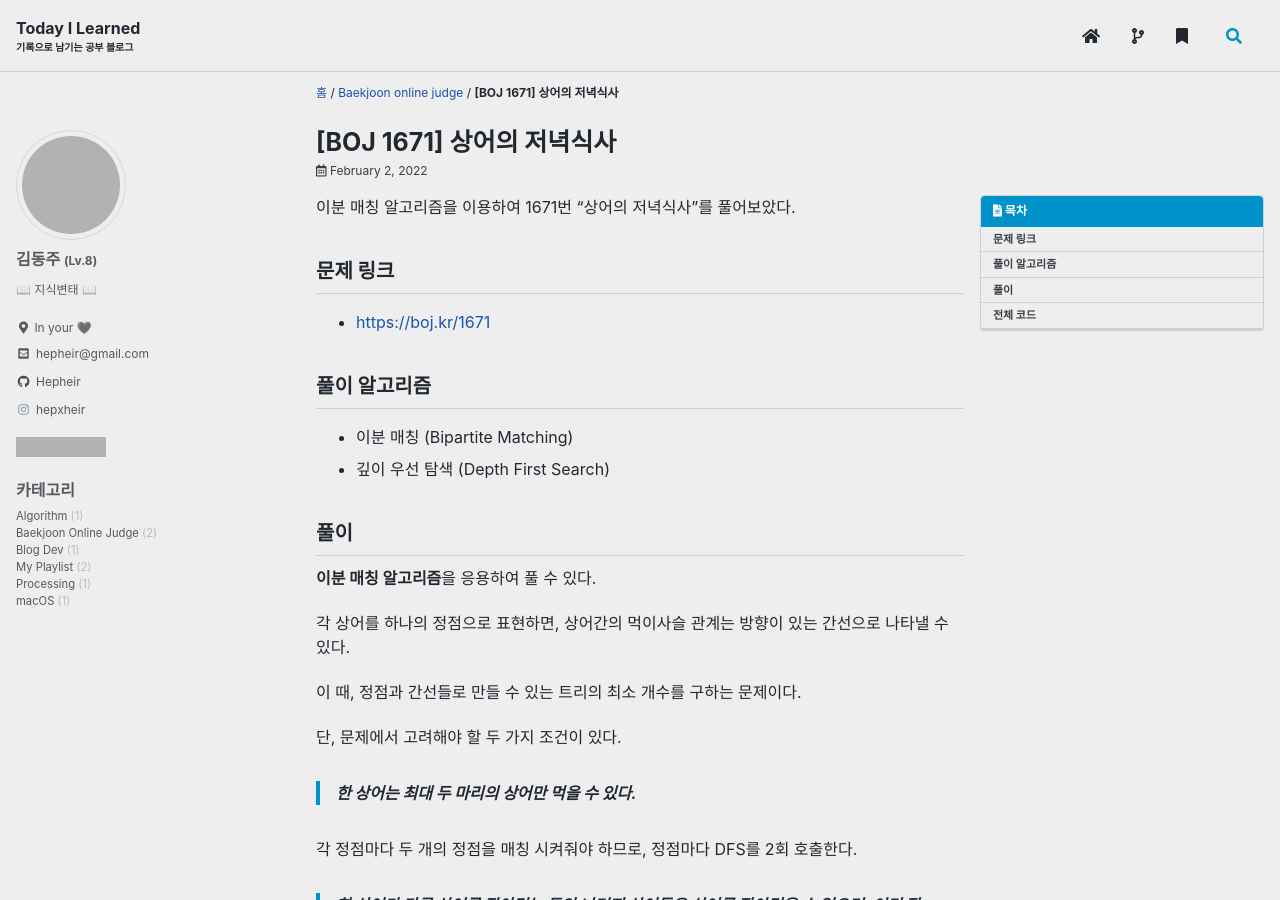
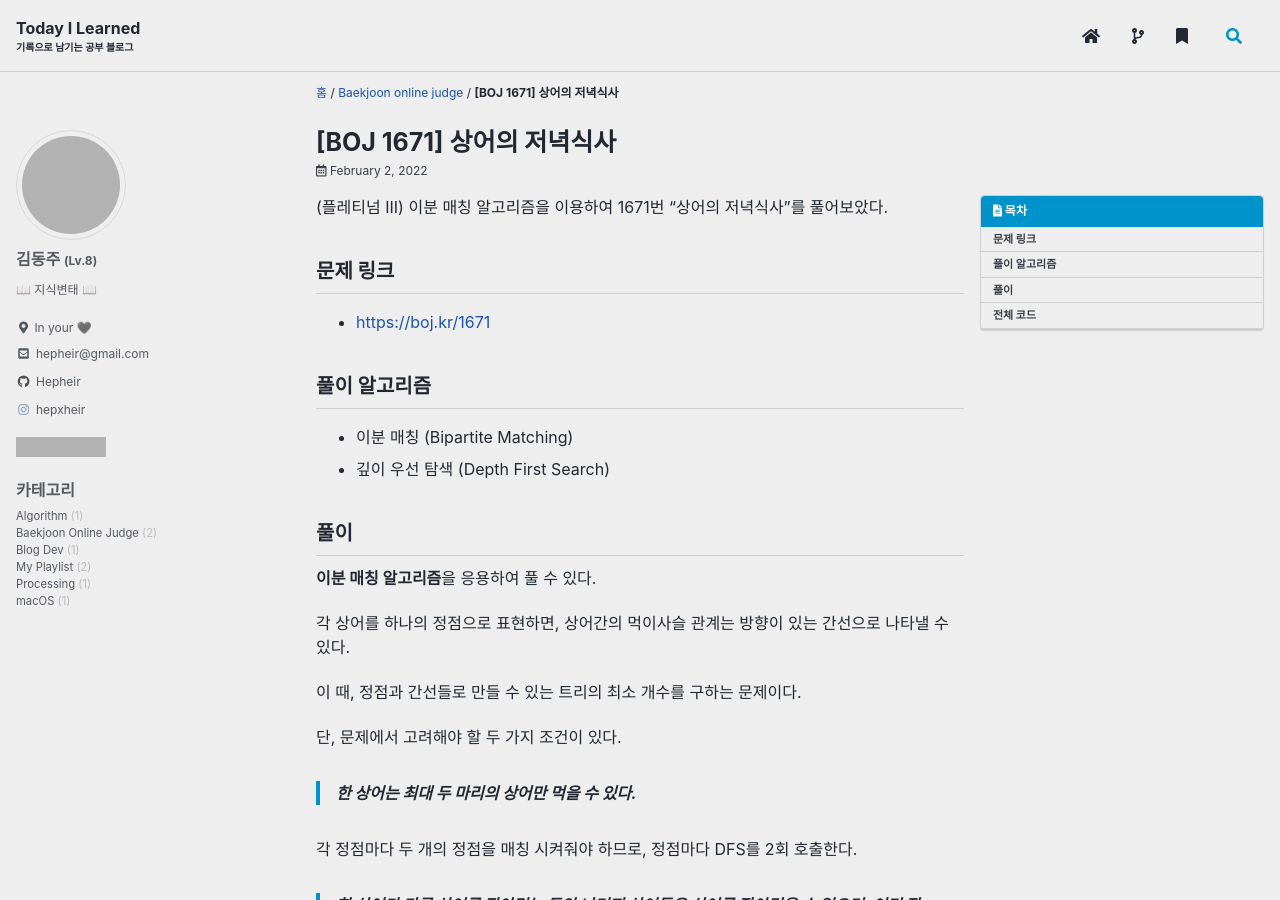
Before and after one commit to Hepheir/archived-hepheir.github.io, a Jekyll site: the page built from _posts/Baekjoon Online Judge/2022-02-02-problem-1671.md, in a window 1280 px wide and 900 px high. Built offline with Jekyll 4.4.1, drawn with Linux system fonts in a browser that asks for light colours; cached includes are drawn as plain includes; comment, search, counter and statistics services are not loaded; grey boxes are pictures that could not be loaded.

Commit message:
post: Update "Baekjoon Online Judge/2022-02-02-problem-1671.md" 티어 추가

```diff
--- a/_posts/Baekjoon Online Judge/2022-02-02-problem-1671.md
+++ b/_posts/Baekjoon Online Judge/2022-02-02-problem-1671.md
@@ -8,7 +8,7 @@ tags:
   - "Bipartite Matching"
 ---
 
-이분 매칭 알고리즘을 이용하여 1671번 "상어의 저녁식사"를 풀어보았다.
+(플레티넘 III) 이분 매칭 알고리즘을 이용하여 1671번 "상어의 저녁식사"를 풀어보았다.
 
 <!-- more -->
 
```
